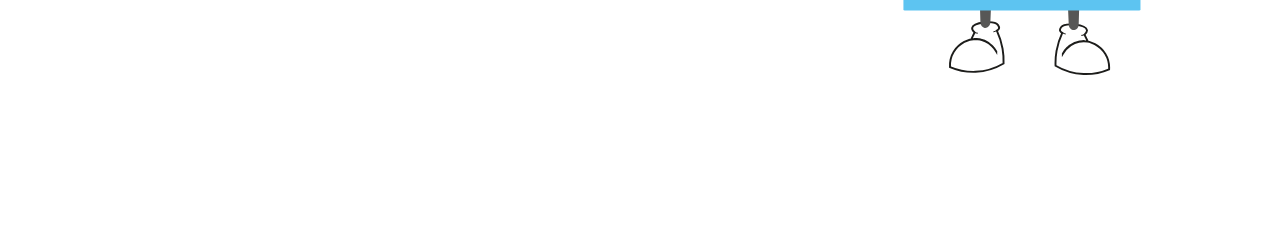
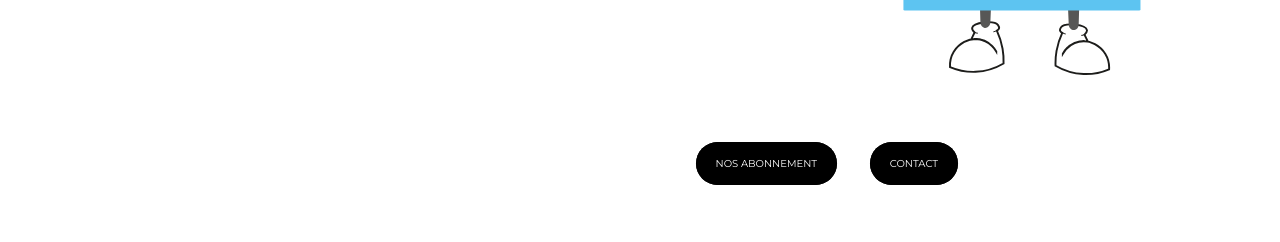
Before and after one commit to JupiterD-aurel/Supervision, a PHP site: page / in a window 1280 px wide; the page is wider, and only the part inside the window is pictured. Shown: the part 558-800 px from the top of that part. Run offline with PHP 8.4, Linux system fonts and the light colour scheme.

Commit message:
random commit ex

```diff
--- a/Site/Css/link.css
+++ b/Site/Css/link.css
@@ -102,7 +102,6 @@ line-height: 44px;
 align-items: center;
 color: #2C60AB;
 margin-bottom: 5%;
-
 }
 
 .accueil-text h1{
@@ -116,8 +115,6 @@ line-height: 78px;
 align-items: center;
 color: #000000;
 margin-bottom: 5%;
-
-
 }
 
 .accueil-text p{
@@ -132,7 +129,6 @@ line-height: 29px;
 display: flex;
 align-items: center;
 text-align: center;
-
 }
 
 
@@ -140,7 +136,10 @@ text-align: center;
 width: 536px;
 height: 488px;
 }
+.accueil-bottom{
 
+
+}
 
 /*accueil fin*/
 
--- a/Site/index.php
+++ b/Site/index.php
@@ -30,7 +30,16 @@
 		<div class="accueil-image">
 			<img src="image/vivimobile.svg" alt="mascotte vivi">
 		</div>
+
 	</div>
+		<div class="accueil-bottom">
+
+			<div class="text-box">
+				<a href="#" class="btn btn-white btn-animate">Nos abonnement</a>
+				<a href="#" class="btn btn-white btn-animate">Contact</a>
+			</div>
+
+		</div>
 
 
 
```
